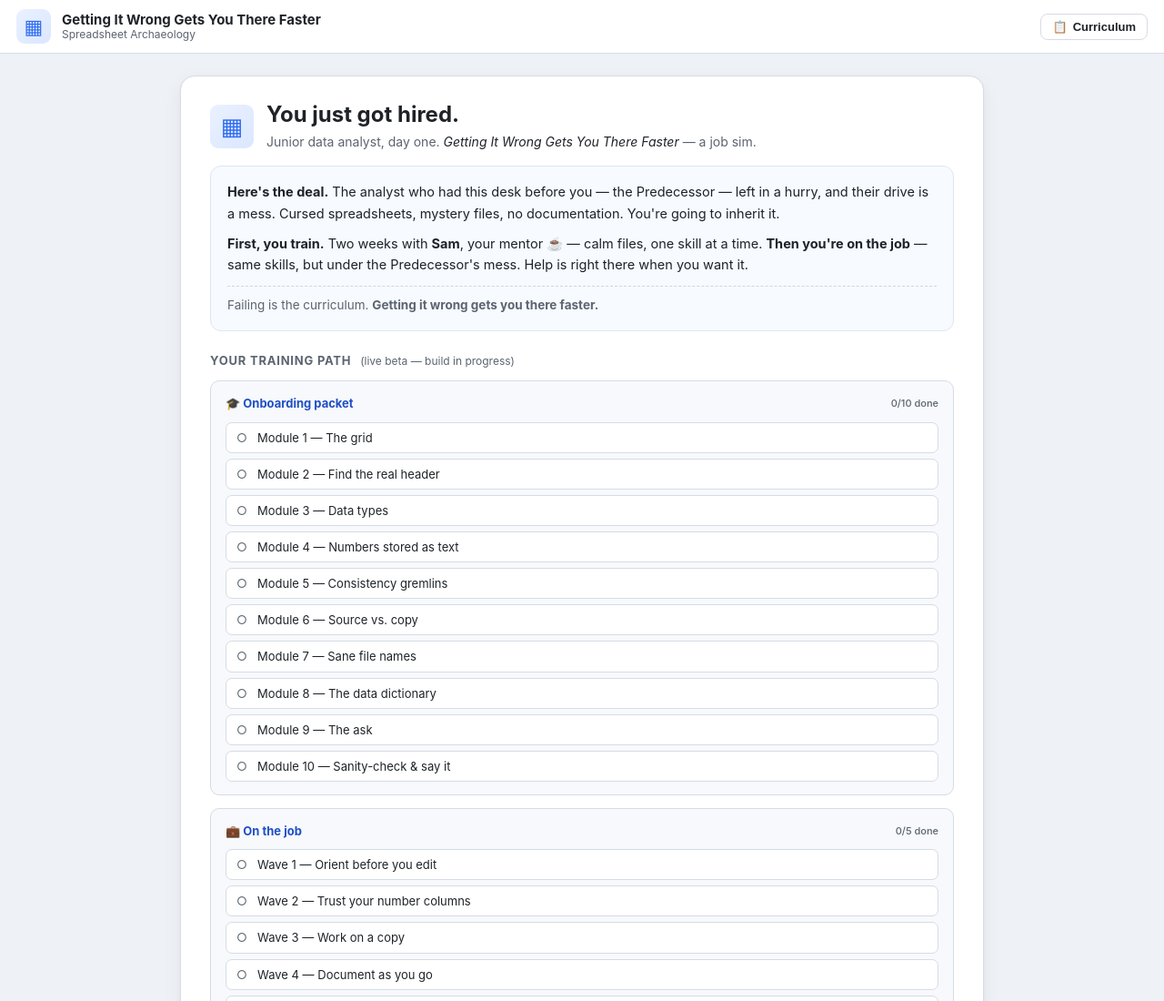
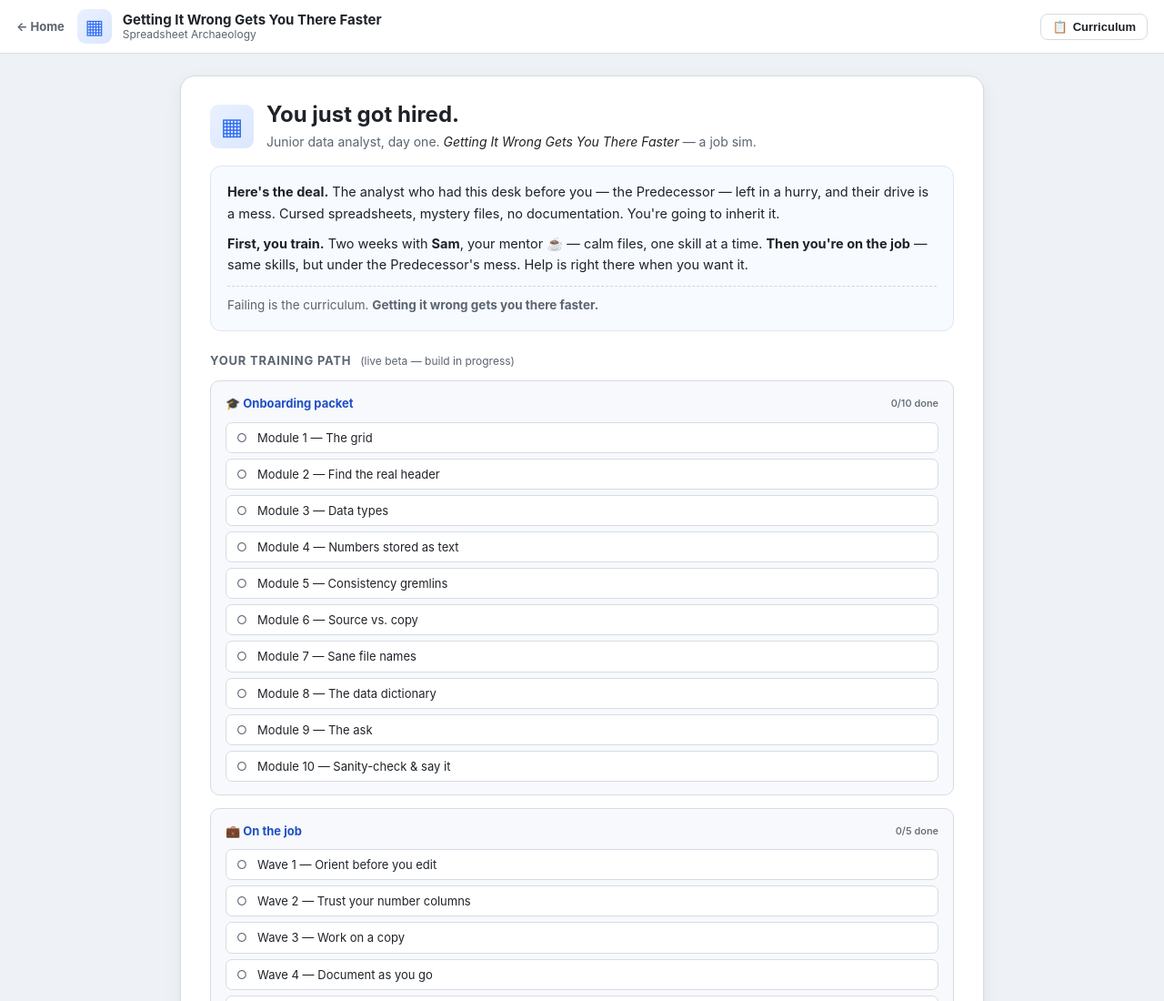
Before and after one commit to michaelnocito/spreadsheet-archaeology, a website: page index.html in a window 1280 px wide. Shown: the top 1100 px of the page at 91% size. Drawn offline with Linux system fonts and the light colour scheme.

Commit message:
Add Home link back to portfolio in topbar

```diff
--- a/index.html
+++ b/index.html
@@ -12,6 +12,7 @@
   <!-- Phase-aware orientation bar (both screens share it) -->
   <header class="topbar">
     <div class="brand">
+      <a href="https://michaelnocito.github.io/" title="Back to Michael Nocito's portfolio" style="display:inline-flex;align-items:center;text-decoration:none;font-size:13px;font-weight:700;color:#5b6470;white-space:nowrap;margin-right:2px;">←&nbsp;Home</a>
       <span class="logo">▦</span>
       <div class="brand-text">
         <strong>Getting It Wrong Gets You There Faster</strong>
```
